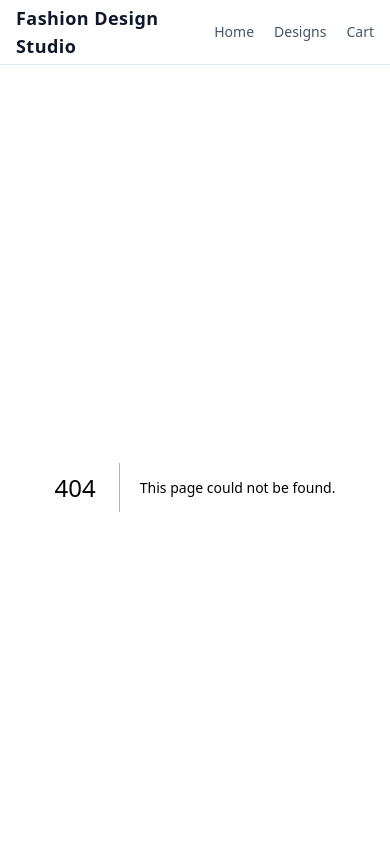
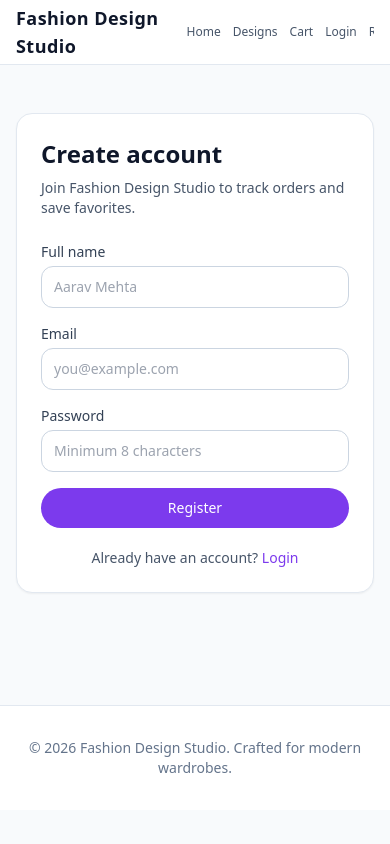
Before and after one commit to dravya-mulkala/fashion-design-studio, a Next.js app: page /register in a window 390 px wide. Before the commit this address had no page. Shown: the top 844 px of the page. Built offline with nearby package versions, Linux system fonts and the light colour scheme.

Commit message:
Add login and register pages with responsive nav links

```diff
--- a/app/designs/page.tsx
+++ b/app/designs/page.tsx
@@ -3,7 +3,22 @@ import ProductCard from '@/components/ProductCard';
 import CategoryFilter from '@/components/CategoryFilter';
 import { categories, products } from '@/data/products';
 
-export default function DesignsPage() {
+interface DesignsPageProps {
+  searchParams?: Promise<{
+    category?: string;
+  }>;
+}
+
+export default async function DesignsPage({ searchParams }: DesignsPageProps) {
+  const resolvedSearchParams = await searchParams;
+  const requestedCategory = resolvedSearchParams?.category;
+  const activeCategory = categories.find((category) => category === requestedCategory) ?? 'All';
+
+  const filteredProducts =
+    activeCategory === 'All'
+      ? products
+      : products.filter((product) => product.category === activeCategory);
+
   return (
     <section className="py-12">
       <Container className="space-y-8">
@@ -11,9 +26,15 @@ export default function DesignsPage() {
           <h1 className="text-3xl font-semibold text-slate-900">All Designs</h1>
           <p className="text-slate-600">Browse our latest fashion sketches and ready-to-style looks.</p>
         </div>
-        <CategoryFilter categories={categories} activeCategory="All" />
+        <CategoryFilter
+          categories={categories}
+          activeCategory={activeCategory}
+          getCategoryHref={(category) =>
+            category === 'All' ? '/designs' : `/designs?category=${encodeURIComponent(category)}`
+          }
+        />
         <div className="grid gap-6 sm:grid-cols-2 lg:grid-cols-4">
-          {products.map((product) => (
+          {filteredProducts.map((product) => (
             <ProductCard key={product.id} product={product} />
           ))}
         </div>
--- /dev/null
+++ b/app/login/page.tsx
@@ -0,0 +1,57 @@
+import Link from 'next/link';
+import Container from '@/components/Container';
+import Button from '@/components/Button';
+
+export default function LoginPage() {
+  return (
+    <section className="py-12 sm:py-16">
+      <Container>
+        <div className="mx-auto w-full max-w-md rounded-2xl border border-slate-200 bg-white p-6 shadow-sm sm:p-8">
+          <h1 className="text-2xl font-semibold text-slate-900">Welcome back</h1>
+          <p className="mt-2 text-sm text-slate-600">Sign in to access your account and saved designs.</p>
+
+          <form className="mt-6 space-y-4" action="#">
+            <div>
+              <label htmlFor="email" className="mb-1 block text-sm font-medium text-slate-700">
+                Email
+              </label>
+              <input
+                id="email"
+                name="email"
+                type="email"
+                required
+                className="w-full rounded-xl border border-slate-300 px-3 py-2.5 text-sm text-slate-900 outline-none ring-accent/30 transition focus:border-accent focus:ring-4"
+                placeholder="you@example.com"
+              />
+            </div>
+
+            <div>
+              <label htmlFor="password" className="mb-1 block text-sm font-medium text-slate-700">
+                Password
+              </label>
+              <input
+                id="password"
+                name="password"
+                type="password"
+                required
+                className="w-full rounded-xl border border-slate-300 px-3 py-2.5 text-sm text-slate-900 outline-none ring-accent/30 transition focus:border-accent focus:ring-4"
+                placeholder="••••••••"
+              />
+            </div>
+
+            <Button type="submit" className="w-full">
+              Login
+            </Button>
+          </form>
+
+          <p className="mt-5 text-center text-sm text-slate-600">
+            New here?{' '}
+            <Link href="/register" className="font-medium text-accent hover:text-violet-700">
+              Create an account
+            </Link>
+          </p>
+        </div>
+      </Container>
+    </section>
+  );
+}
--- a/app/page.tsx
+++ b/app/page.tsx
@@ -44,7 +44,13 @@ export default function HomePage() {
       <section className="pb-4">
         <Container className="space-y-5">
           <h2 className="text-2xl font-semibold text-slate-900">Shop by Category</h2>
-          <CategoryFilter categories={categories} activeCategory="All" />
+          <CategoryFilter
+            categories={categories}
+            activeCategory="All"
+            getCategoryHref={(category) =>
+              category === 'All' ? '/designs' : `/designs?category=${encodeURIComponent(category)}`
+            }
+          />
         </Container>
       </section>
     </>
--- /dev/null
+++ b/app/register/page.tsx
@@ -0,0 +1,72 @@
+import Link from 'next/link';
+import Container from '@/components/Container';
+import Button from '@/components/Button';
+
+export default function RegisterPage() {
+  return (
+    <section className="py-12 sm:py-16">
+      <Container>
+        <div className="mx-auto w-full max-w-md rounded-2xl border border-slate-200 bg-white p-6 shadow-sm sm:p-8">
+          <h1 className="text-2xl font-semibold text-slate-900">Create account</h1>
+          <p className="mt-2 text-sm text-slate-600">Join Fashion Design Studio to track orders and save favorites.</p>
+
+          <form className="mt-6 space-y-4" action="#">
+            <div>
+              <label htmlFor="name" className="mb-1 block text-sm font-medium text-slate-700">
+                Full name
+              </label>
+              <input
+                id="name"
+                name="name"
+                type="text"
+                required
+                className="w-full rounded-xl border border-slate-300 px-3 py-2.5 text-sm text-slate-900 outline-none ring-accent/30 transition focus:border-accent focus:ring-4"
+                placeholder="Aarav Mehta"
+              />
+            </div>
+
+            <div>
+              <label htmlFor="email" className="mb-1 block text-sm font-medium text-slate-700">
+                Email
+              </label>
+              <input
+                id="email"
+                name="email"
+                type="email"
+                required
+                className="w-full rounded-xl border border-slate-300 px-3 py-2.5 text-sm text-slate-900 outline-none ring-accent/30 transition focus:border-accent focus:ring-4"
+                placeholder="you@example.com"
+              />
+            </div>
+
+            <div>
+              <label htmlFor="password" className="mb-1 block text-sm font-medium text-slate-700">
+                Password
+              </label>
+              <input
+                id="password"
+                name="password"
+                type="password"
+                required
+                minLength={8}
+                className="w-full rounded-xl border border-slate-300 px-3 py-2.5 text-sm text-slate-900 outline-none ring-accent/30 transition focus:border-accent focus:ring-4"
+                placeholder="Minimum 8 characters"
+              />
+            </div>
+
+            <Button type="submit" className="w-full">
+              Register
+            </Button>
+          </form>
+
+          <p className="mt-5 text-center text-sm text-slate-600">
+            Already have an account?{' '}
+            <Link href="/login" className="font-medium text-accent hover:text-violet-700">
+              Login
+            </Link>
+          </p>
+        </div>
+      </Container>
+    </section>
+  );
+}
--- a/components/CategoryFilter.tsx
+++ b/components/CategoryFilter.tsx
@@ -1,24 +1,46 @@
+import Link from 'next/link';
+
 interface CategoryFilterProps {
   categories: readonly string[];
   activeCategory: string;
+  getCategoryHref?: (category: string) => string;
+  onCategoryChange?: (category: string) => void;
 }
 
-export default function CategoryFilter({ categories, activeCategory }: CategoryFilterProps) {
+export default function CategoryFilter({
+  categories,
+  activeCategory,
+  getCategoryHref,
+  onCategoryChange,
+}: CategoryFilterProps) {
   return (
     <div className="flex flex-wrap gap-3">
       {categories.map((category) => {
         const isActive = category === activeCategory;
+        const className = `rounded-full border px-4 py-2 text-sm transition-colors focus:outline-none focus:ring-2 focus:ring-accent focus:ring-offset-2 ${
+          isActive
+            ? 'border-accent bg-violet-50 text-accent'
+            : 'border-slate-200 bg-white text-slate-600 hover:border-slate-300 hover:text-slate-900'
+        }`;
+
+        if (getCategoryHref) {
+          return (
+            <Link key={category} href={getCategoryHref(category)} className={className}>
+              {category}
+            </Link>
+          );
+        }
+
         return (
-          <span
+          <button
             key={category}
-            className={`rounded-full border px-4 py-2 text-sm ${
-              isActive
-                ? 'border-accent bg-violet-50 text-accent'
-                : 'border-slate-200 bg-white text-slate-600'
-            }`}
+            type="button"
+            onClick={() => onCategoryChange?.(category)}
+            className={className}
+            aria-pressed={isActive}
           >
             {category}
-          </span>
+          </button>
         );
       })}
     </div>
--- a/components/Navbar.tsx
+++ b/components/Navbar.tsx
@@ -8,7 +8,7 @@ export default function Navbar() {
         <Link href="/" className="text-lg font-semibold tracking-wide text-slate-900">
           Fashion Design Studio
         </Link>
-        <nav aria-label="Main navigation" className="flex items-center gap-5 text-sm text-slate-600">
+        <nav aria-label="Main navigation" className="flex items-center gap-3 overflow-x-auto text-xs text-slate-600 sm:gap-5 sm:text-sm">
           <Link href="/" className="hover:text-accent">
             Home
           </Link>
@@ -18,6 +18,12 @@ export default function Navbar() {
           <Link href="/cart" className="hover:text-accent">
             Cart
           </Link>
+          <Link href="/login" className="hover:text-accent">
+            Login
+          </Link>
+          <Link href="/register" className="hover:text-accent">
+            Register
+          </Link>
         </nav>
       </Container>
     </header>
```
